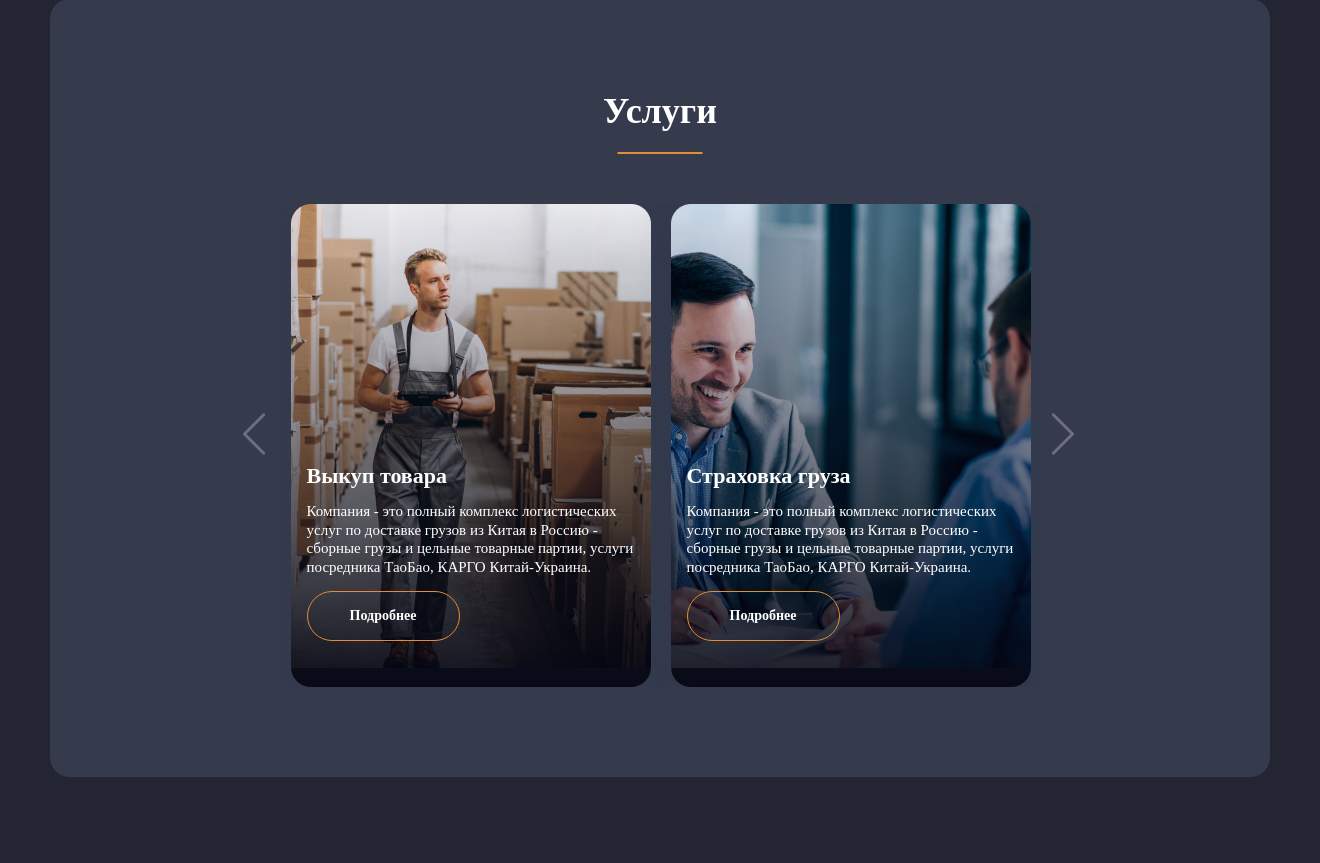
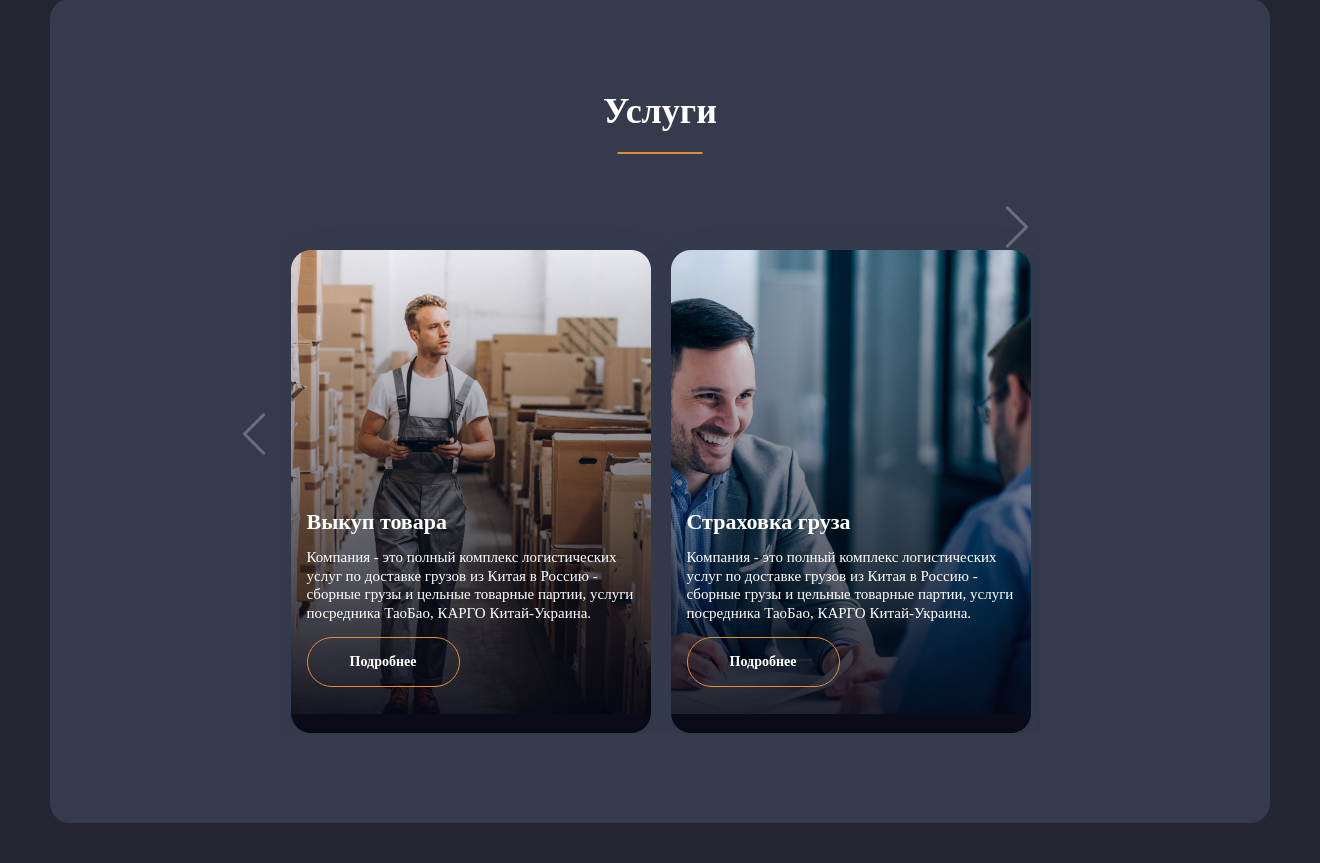
Before and after one commit to olhapanchyshyna/MasterTaoFull, a PHP site: page / in a window 1320 px wide. Shown: the part 3544-4407 px from the top of the page. Run offline with PHP 8.4, Linux system fonts and the light colour scheme; some libraries are stand-ins or nearby versions.

Commit message:
3 version

```diff
--- a/src/css/services.css
+++ b/src/css/services.css
@@ -9,11 +9,11 @@
     z-index: 4;
     margin-left: -50px;
 }
- .offer__slider-next-services img{
+ /* .offer__slider-next-services img{
     margin-top: 207px;
     position: absolute;
     z-index: 4;
-}
+} */
 .slider-template__item-content{
     padding: 0;
     padding: 258px 16px 27px;
```
